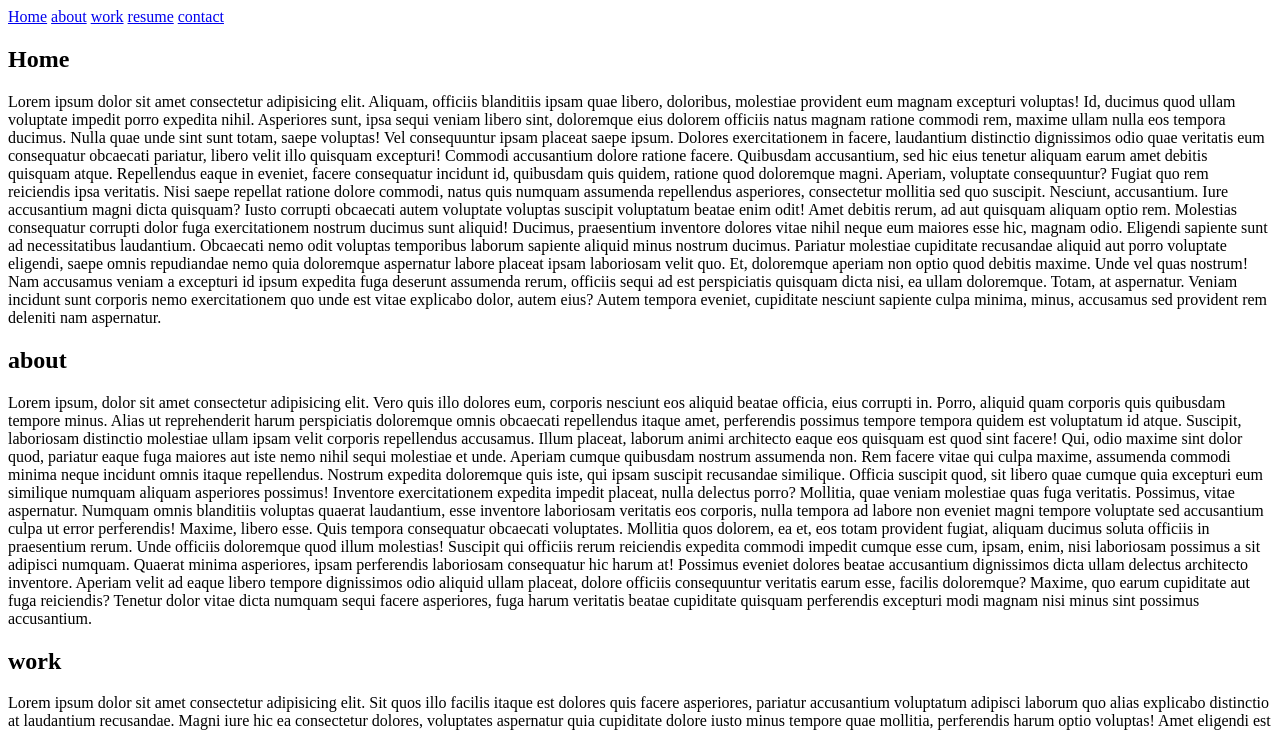
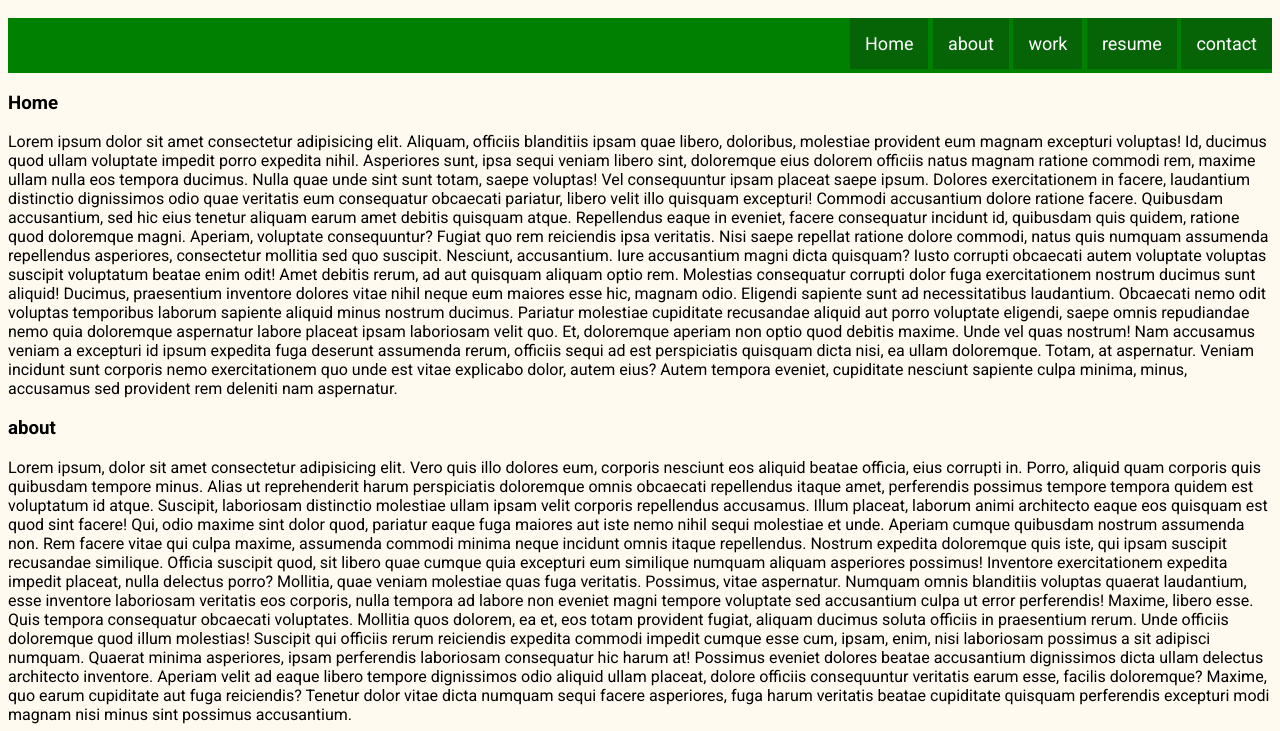
Before and after one commit to mehdi-mellouli/html-checkpoint, a plain HTML site: page index.html in a window 1280 px wide. Shown: the top 731 px of the page. Drawn offline with Linux system fonts and the light colour scheme.

Commit message:
modified html

```diff
--- a/index.html
+++ b/index.html
@@ -2,18 +2,25 @@
 <html>
 <head>
 <meta name="viewport" content="width=device-width, initial-scale=1">
+<link rel="stylesheet" href="styles.css">
+<link rel="preconnect" href="https://fonts.gstatic.com" crossorigin>
+<link href="https://fonts.googleapis.com/css2?family=Roboto:ital,wght@0,400;0,700;1,400&display=swap" rel="stylesheet">
 </head>
-<body>
+<body class="bg">
 <header>
-    <div>
-        <a href="#home">Home</a>
-        <a href="#about">about</a>
-        <a href="#work">work</a>
-        <a href="#resume">resume</a>
-        <a href="#contact">contact</a>
-    </div>
+    <nav >
+
+        <ul>
+            <li><a class="nav-bar" href="#home">Home</a></li>
+            <li><a class="nav-bar" href="#about">about</a></li>
+            <li><a class="nav-bar" href="#work">work</a></li>
+            <li><a class="nav-bar" href="#resume">resume</a></li>
+            <li><a class="nav-bar" href="#contact">contact</a></li>
+        </ul>
+    </nav>
 </header>
-<section>
+<article>
+    <section >
         <h1 id="home"> Home </h1>
           <p>Lorem ipsum dolor sit amet consectetur adipisicing elit. Aliquam, officiis blanditiis ipsam quae libero, doloribus, molestiae provident eum magnam excepturi voluptas! Id, ducimus quod ullam voluptate impedit porro expedita nihil.
     Asperiores sunt, ipsa sequi veniam libero sint, doloremque eius dolorem officiis natus magnam ratione commodi rem, maxime ullam nulla eos tempora ducimus. Nulla quae unde sint sunt totam, saepe voluptas!
@@ -79,18 +86,20 @@ Veniam incidunt sunt corporis nemo exercitationem quo unde est vitae explicabo d
         Inventore rerum ex tenetur. Incidunt eius distinctio recusandae fugit. Unde, commodi ratione soluta magnam corporis iste aut nihil deleniti est quaerat totam minus odio deserunt, distinctio nemo, assumenda saepe quibusdam.
         Impedit natus, architecto doloribus iusto veniam sit saepe aspernatur ex harum tempore delectus minima aperiam? Perspiciatis, similique laboriosam? Aspernatur expedita libero a numquam voluptate eos voluptas, minus soluta deserunt voluptates!</p>
     </section>
+</article>
+
 <iframe width="560" height="315" src="https://www.youtube.com/embed/-OmuP6t9Rjo" title="YouTube video player" frameborder="0" allow="accelerometer; autoplay; clipboard-write; encrypted-media; gyroscope; picture-in-picture" allowfullscreen></iframe>
 
     <footer>
         <div>
-        <a href="#home">Home</a>
-        <a href="#about">about</a>
-        <a href="#work">work</a>
-        <a href="#resume">resume</a>
-        <a href="#contact">contact</a>
+        <a class="nav-foot" href="#home">Home</a>
+        <a class="nav-foot" href="#about">about</a>
+        <a class="nav-foot" href="#work">work</a>
+        <a class="nav-foot" href="#resume">resume</a>
+        <a class="nav-foot" href="#contact">contact</a>
         </div>
         <div>
-            <p>Copyright © 2022 by Mehdi Mellouli</p>
+            <p id="CR">Copyright © 2022 by Mehdi Mellouli</p>
         </div>
 </footer>
 </body>
--- /dev/null
+++ b/styles.css
@@ -0,0 +1,40 @@
+
+body{
+    font-family: 'Roboto', sans-serif;}
+
+footer{
+    background-color: green;
+    color: white;}
+header{
+    background-color: green;
+    text-align:right;
+    padding: 0px;
+    font-size: large;}
+    .bg {
+    background-color: floralwhite;}
+a{
+    color:aliceblue;}
+ul > li {
+    display: inline-block;
+    margin: 0px;
+    padding: 0%;overflow:;}
+li a:hover {
+    background-color:green;}
+.nav-bar{
+    display: block;
+    text-align: center;
+    padding: 15px 15px;
+    text-decoration: none;
+    float: left;
+    background-color: rgb(6, 100, 6);
+    color: white;
+    border: 5px ;}
+#CR {
+    text-align: right;}
+.nav-foot{
+    color: white;
+    text-align: left;
+    padding:1px 5px;
+    text-decoration: none;
+    float: left;
+    background-color:  rgb(6, 100, 6);}
```
Lines whose indentation alone changed are shown as unchanged.
